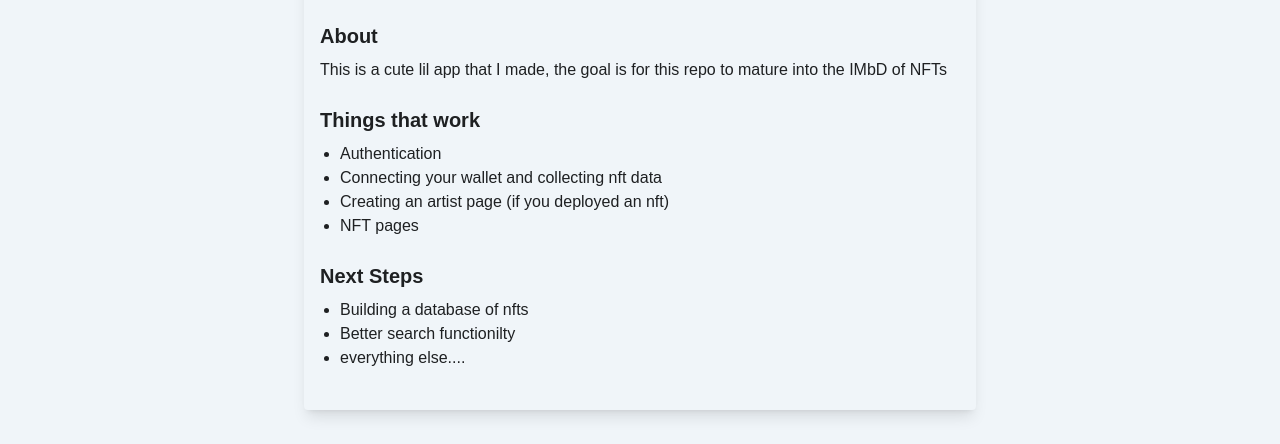
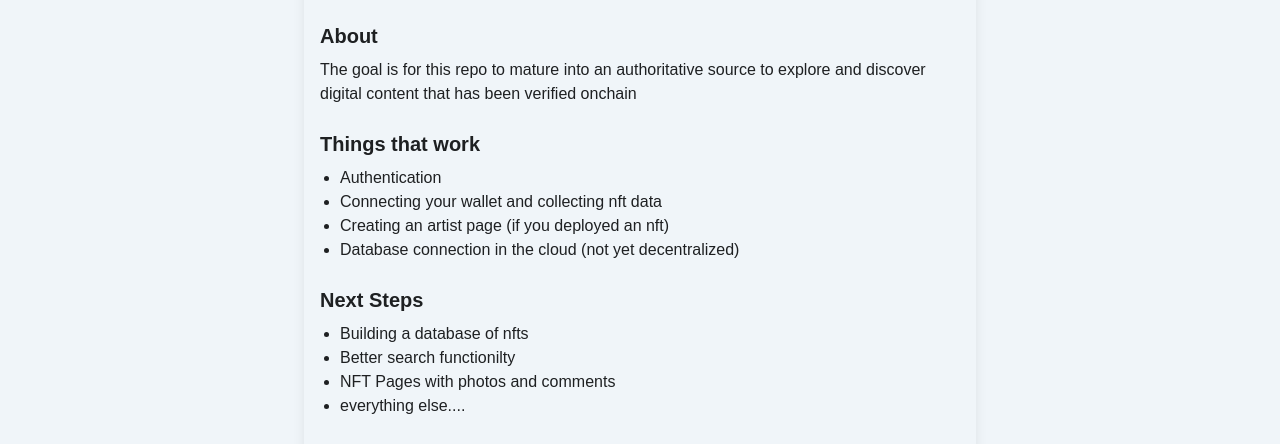
Before and after one commit to theSchein/Bennies, a Next.js app: page / in a window 1280 px wide. Shown: the part 337-781 px from the top of the page. Built offline with nearby package versions, Linux system fonts and the light colour scheme; no server answers.

Commit message:
edited some notes

```diff
--- a/src/pages/index.js
+++ b/src/pages/index.js
@@ -17,7 +17,7 @@ export default function Home() {
                     <h2 className="font-bold text-xl mb-2">About</h2>
                     <p>
                         {
-                            "This is a cute lil app that I made, the goal is for this repo to mature into the IMbD of NFTs"
+                            "The goal is for this repo to mature into an authoritative source to explore and discover digital content that has been verified onchain"
                         }
                     </p>
                 </div>
@@ -28,7 +28,7 @@ export default function Home() {
                         <li>{"Authentication"}</li>
                         <li>{"Connecting your wallet and collecting nft data"}</li>
                         <li>{"Creating an artist page (if you deployed an nft)"}</li>
-                        <li>{"NFT pages"}</li>
+                        <li>{"Database connection in the cloud (not yet decentralized)"}</li>
                     </ul>
                 </div>
 
@@ -37,6 +37,7 @@ export default function Home() {
                     <ul className="list-disc pl-5">
                         <li>{"Building a database of nfts"}</li>
                         <li>{"Better search functionilty"}</li>
+                        <li>{"NFT Pages with photos and comments"}</li>
                         <li>{"everything else.... "}</li>
                     </ul>
                 </div>
```
